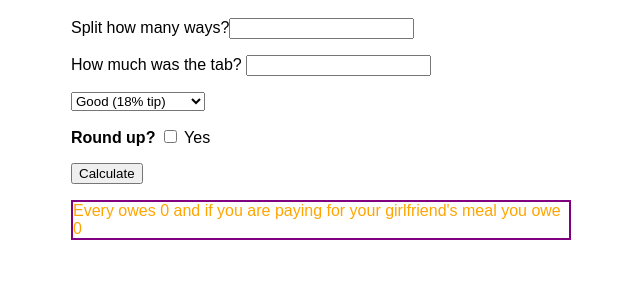
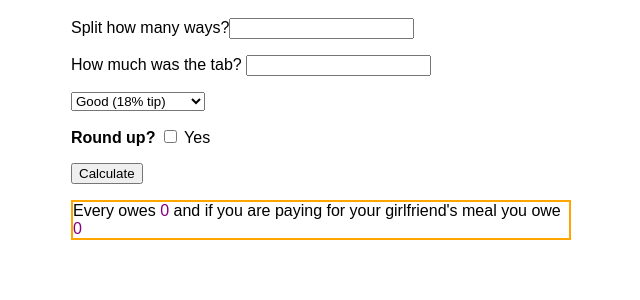
Before and after one commit to samanthi22/p2, a PHP site: page /?people=1 in a window 1280 px wide. Shown: the part 162-462 px from the top of the page, without its empty margins (319-959 px from the left). Run offline with PHP 8.4, Linux system fonts and the light colour scheme; data that the repository does not hold is empty; some web fonts are replaced.

Commit message:
Made it pretty using CSS

```diff
--- a/bill.css
+++ b/bill.css
@@ -21,6 +21,10 @@ h1 {
 }*/
 
 .display {
-	color: orange;
-	border: 2px solid purple;
+	color: black;
+	border: 2px solid orange;
 }
+
+.amount {
+	color: purple;
+}
--- a/index.php
+++ b/index.php
@@ -24,7 +24,7 @@
 <input type="submit" value="Calculate"></p>
 </form>
 
-<div class="display">Every owes <?=$each_pay ?> and if you are paying for your girlfriend's meal you owe <?=$double_amount?></div>
+<div class="display">Every owes <span class="amount"><?=$each_pay ?> </span>and if you are paying for your girlfriend's meal you owe <span class="amount"><?=$double_amount?></span></div>
 <!-- amount if paying for oneself and another (double what everyone owes) -->
 </body>
 </html>
```
